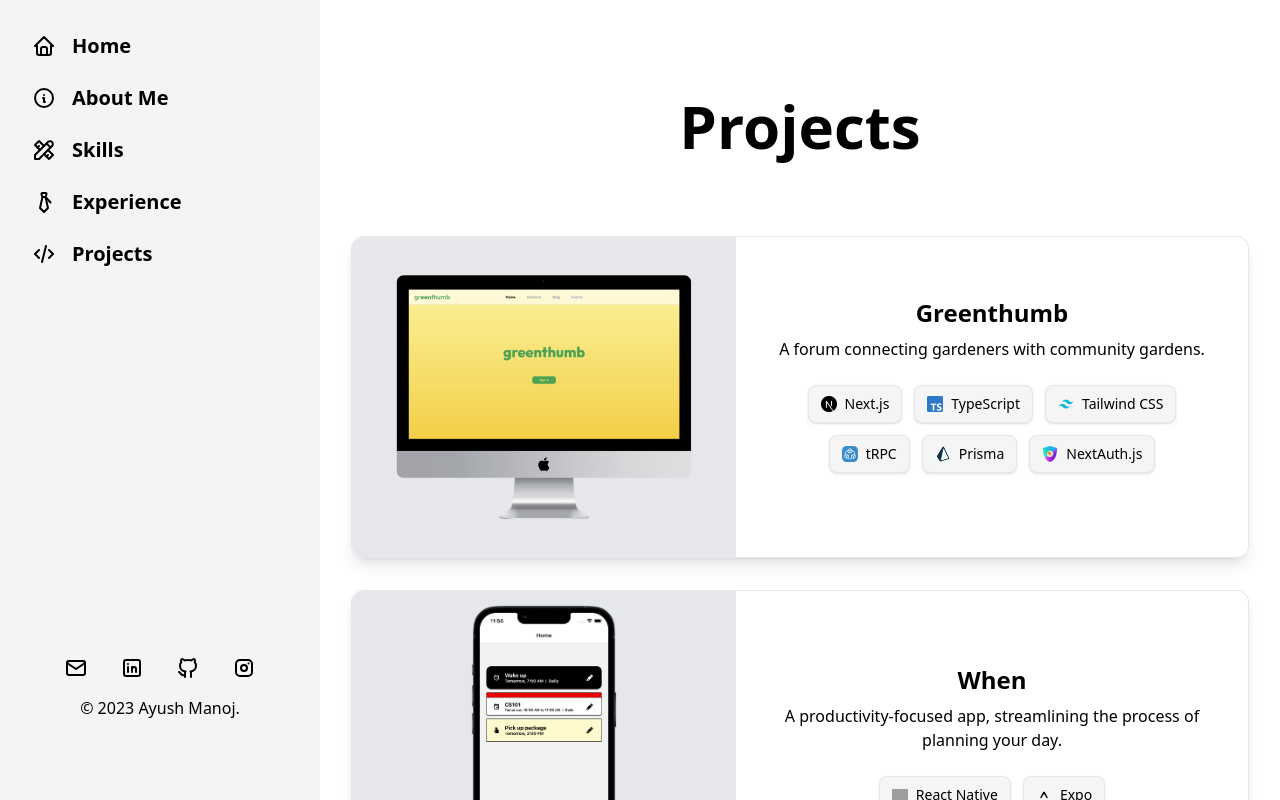
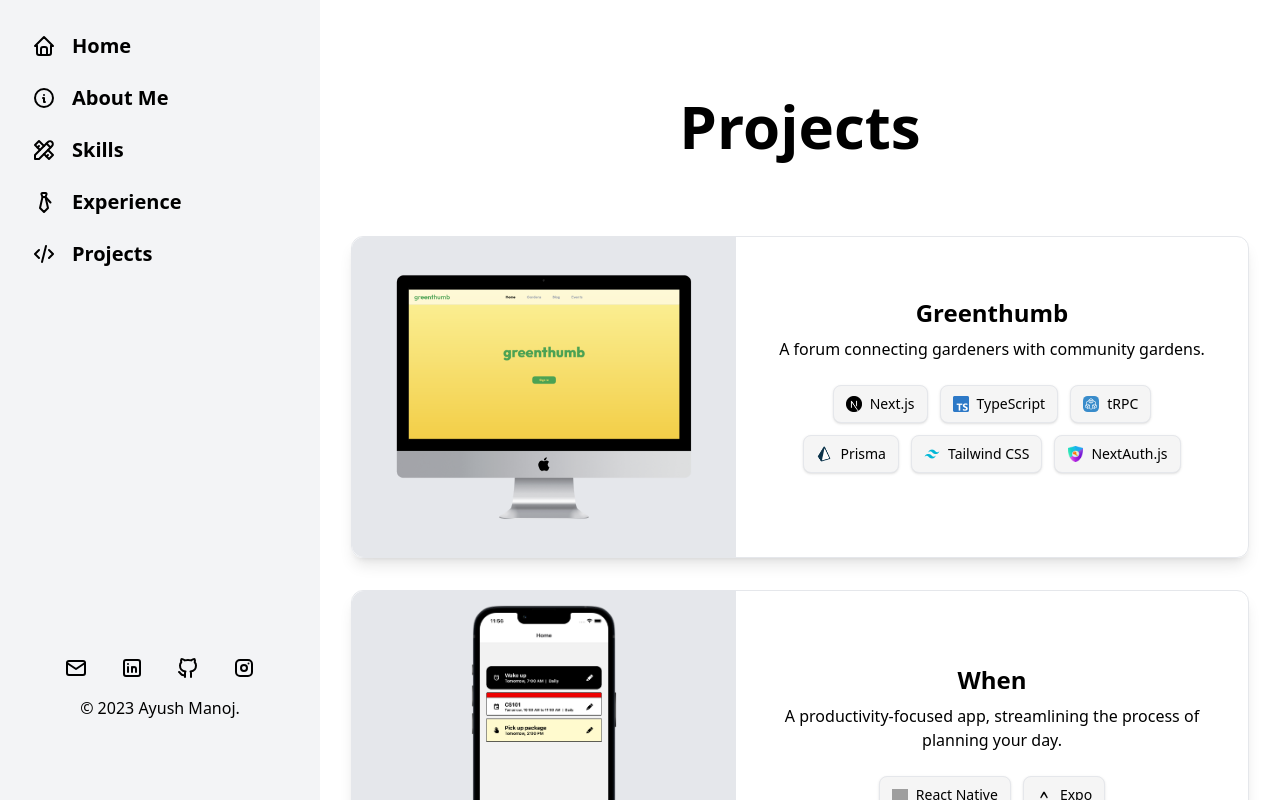
Before and after one commit to jonamhsuya/portfolio, a Next.js app: page /projects in a window 1280 px wide. Shown: the top 800 px of the page. Built offline with nearby package versions, Linux system fonts and the light colour scheme; grey boxes are pictures that could not be loaded.

Commit message:
Changed order of skills on project

```diff
--- a/src/pages/projects/index.tsx
+++ b/src/pages/projects/index.tsx
@@ -15,9 +15,9 @@ export default function Projects() {
           skills={[
             ["Next.js", "next.png"],
             ["TypeScript", "typescript.png"],
-            ["Tailwind CSS", "tailwind.png"],
             ["tRPC", "trpc.svg"],
             ["Prisma", "prisma.png"],
+            ["Tailwind CSS", "tailwind.png"],
             ["NextAuth.js", "nextauth.png"],
           ]}
           href="https://github.com/Naman-Arora/greenthumb"
```
